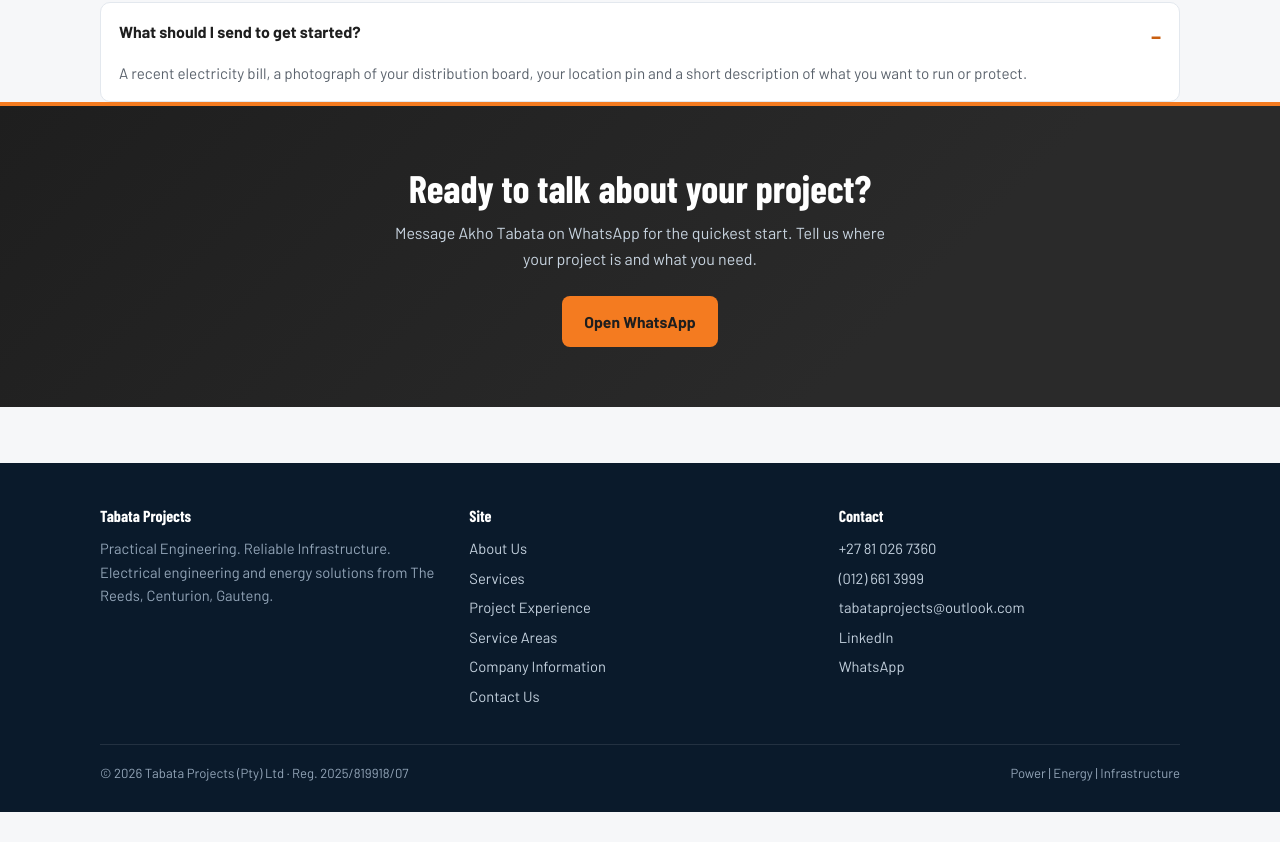
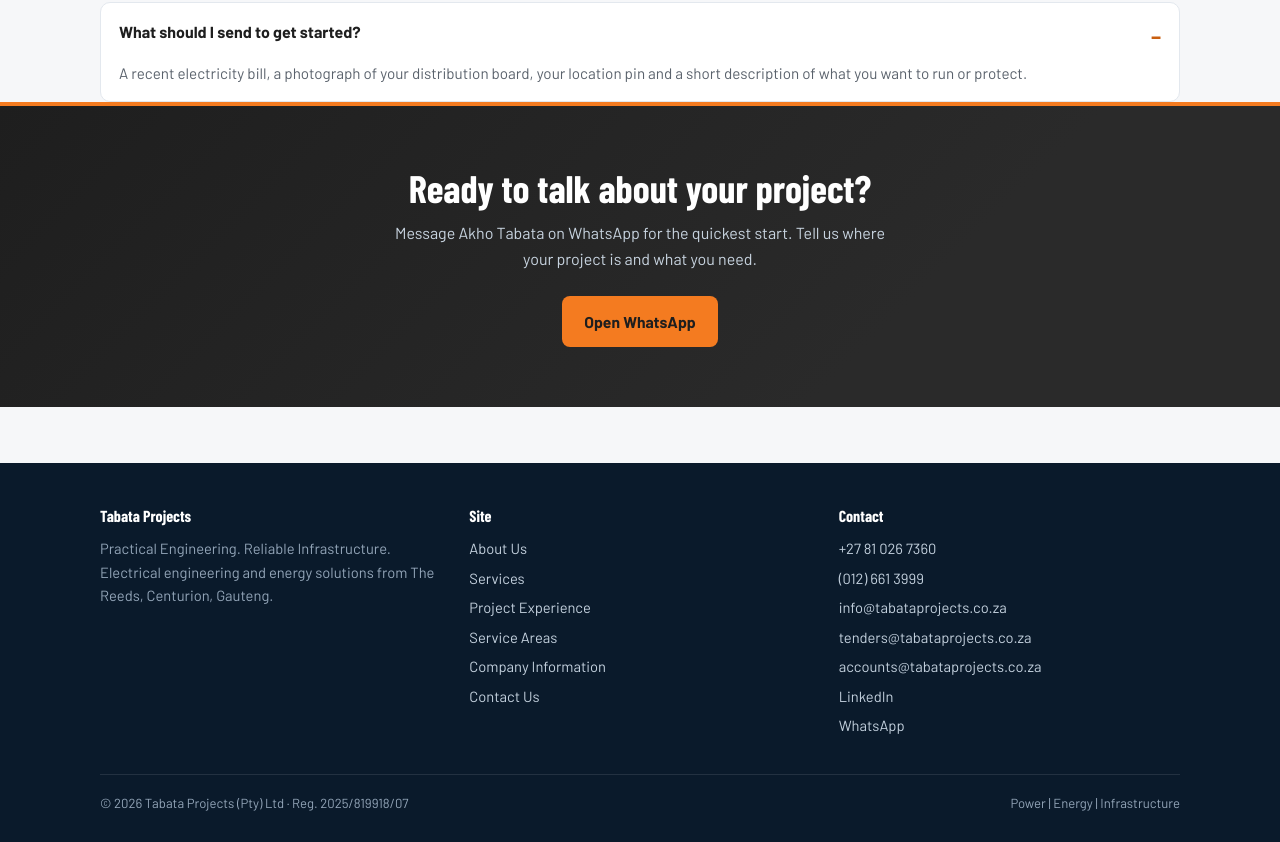
Before and after one commit to Akho-Irie/tabataprojects-site, a plain HTML site: page index.html in a window 1280 px wide. Shown: the part 3268-4110 px from the top of the page. Before the commit the page ends 4080 px from the top, so only its background shows below. Drawn offline with nearby package versions, Linux system fonts and the light colour scheme.

Commit message:
Add files via upload

```diff
--- a/index.html
+++ b/index.html
@@ -406,7 +406,7 @@ footer .base{border-top:1px solid rgba(255,255,255,.1);margin-top:30px;padding-t
   <section class="wrap">
     <span class="eyebrow">Contact</span>
     <h2 class="h2">Contact us</h2>
-    <p class="lead">Message Akho Tabata on WhatsApp for the quickest start, or use the contact details here. Tell us where your project is and what you need.</p>
+    <p class="lead">Message Akho Tabata on WhatsApp for the quickest start, or use the contact details here. Email reaches the right desk first time: general enquiries, tenders and public-sector submissions, invoices and payment certificates, finance, or the director directly.</p>
     <div class="btnrow">
       <a class="btn amber" href="https://wa.me/27810267360" target="_blank" rel="noopener">Open WhatsApp</a>
       <a class="btn dark" href="https://www.linkedin.com/company/tabata-projects" target="_blank" rel="noopener">Follow on LinkedIn</a>
@@ -420,8 +420,11 @@ footer .base{border-top:1px solid rgba(255,255,255,.1);margin-top:30px;padding-t
     <div class="contact-grid">
       <div class="cbox"><small>Mobile</small><a href="tel:+27810267360">+27 81 026 7360</a><button class="copy" data-copy="+27 81 026 7360">Copy</button></div>
       <div class="cbox"><small>Office</small><a href="tel:+27126613999">(012) 661 3999</a><button class="copy" data-copy="(012) 661 3999">Copy</button></div>
-      <div class="cbox"><small>Email</small><a href="mailto:tabataprojects@outlook.com">tabataprojects@outlook.com</a><button class="copy" data-copy="tabataprojects@outlook.com">Copy</button></div>
-      <div class="cbox"><small>Teams</small><a href="mailto:tabataprojects@outlook.com">tabataprojects@outlook.com</a></div>
+      <div class="cbox"><small>General enquiries</small><a href="mailto:info@tabataprojects.co.za">info@tabataprojects.co.za</a><button class="copy" data-copy="info@tabataprojects.co.za">Copy</button></div>
+      <div class="cbox"><small>Tenders &amp; public sector</small><a href="mailto:tenders@tabataprojects.co.za">tenders@tabataprojects.co.za</a><button class="copy" data-copy="tenders@tabataprojects.co.za">Copy</button></div>
+      <div class="cbox"><small>Invoices &amp; payment certificates</small><a href="mailto:accounts@tabataprojects.co.za">accounts@tabataprojects.co.za</a><button class="copy" data-copy="accounts@tabataprojects.co.za">Copy</button></div>
+      <div class="cbox"><small>Finance</small><a href="mailto:amanda@tabataprojects.co.za">amanda@tabataprojects.co.za</a><button class="copy" data-copy="amanda@tabataprojects.co.za">Copy</button></div>
+      <div class="cbox"><small>Director</small><a href="mailto:akho@tabataprojects.co.za">akho@tabataprojects.co.za</a><button class="copy" data-copy="akho@tabataprojects.co.za">Copy</button></div>
       <div class="cbox"><small>Location</small><a>The Reeds, Centurion, Gauteng, South Africa</a></div>
     </div>
     <div class="mapbox">
@@ -458,7 +461,9 @@ footer .base{border-top:1px solid rgba(255,255,255,.1);margin-top:30px;padding-t
         <h4>Contact</h4>
         <a href="tel:+27810267360">+27 81 026 7360</a>
         <a href="tel:+27126613999">(012) 661 3999</a>
-        <a href="mailto:tabataprojects@outlook.com">tabataprojects@outlook.com</a>
+        <a href="mailto:info@tabataprojects.co.za">info@tabataprojects.co.za</a>
+        <a href="mailto:tenders@tabataprojects.co.za">tenders@tabataprojects.co.za</a>
+        <a href="mailto:accounts@tabataprojects.co.za">accounts@tabataprojects.co.za</a>
         <a href="https://www.linkedin.com/company/tabata-projects" target="_blank" rel="noopener">LinkedIn</a>
         <a href="https://wa.me/27810267360" target="_blank" rel="noopener">WhatsApp</a>
       </div>
```
